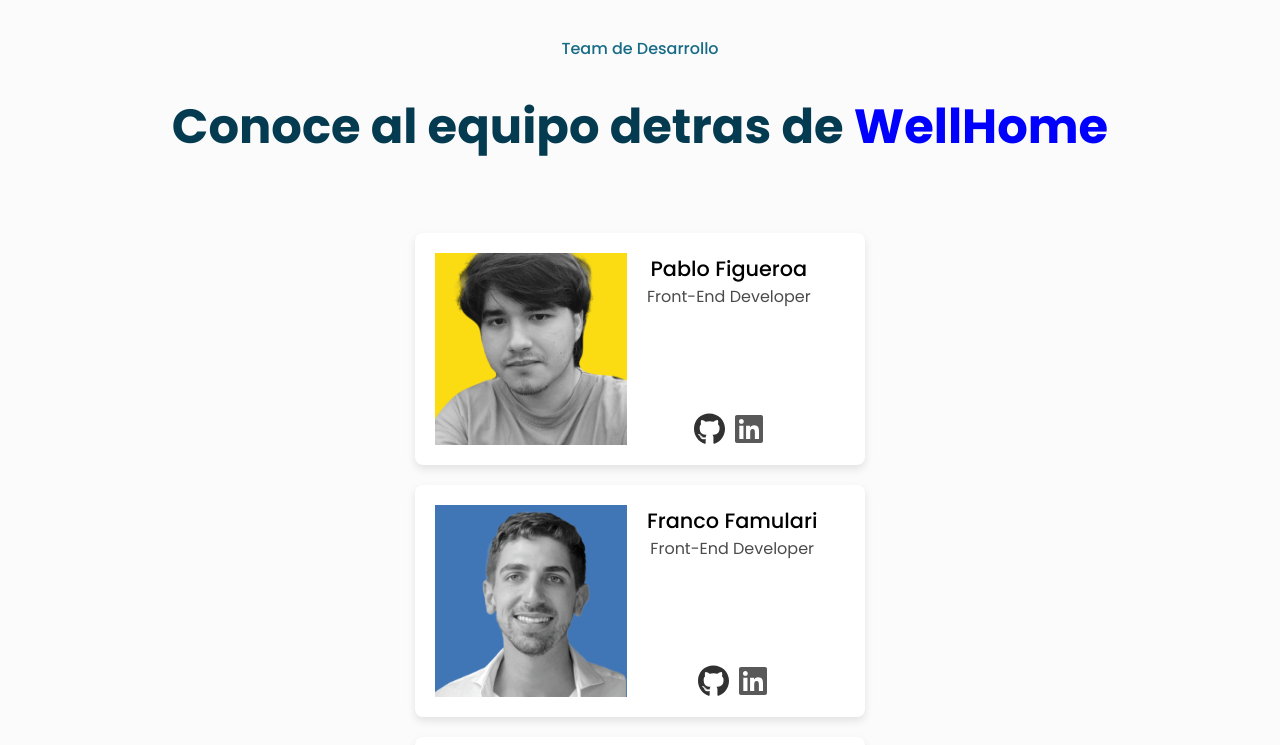
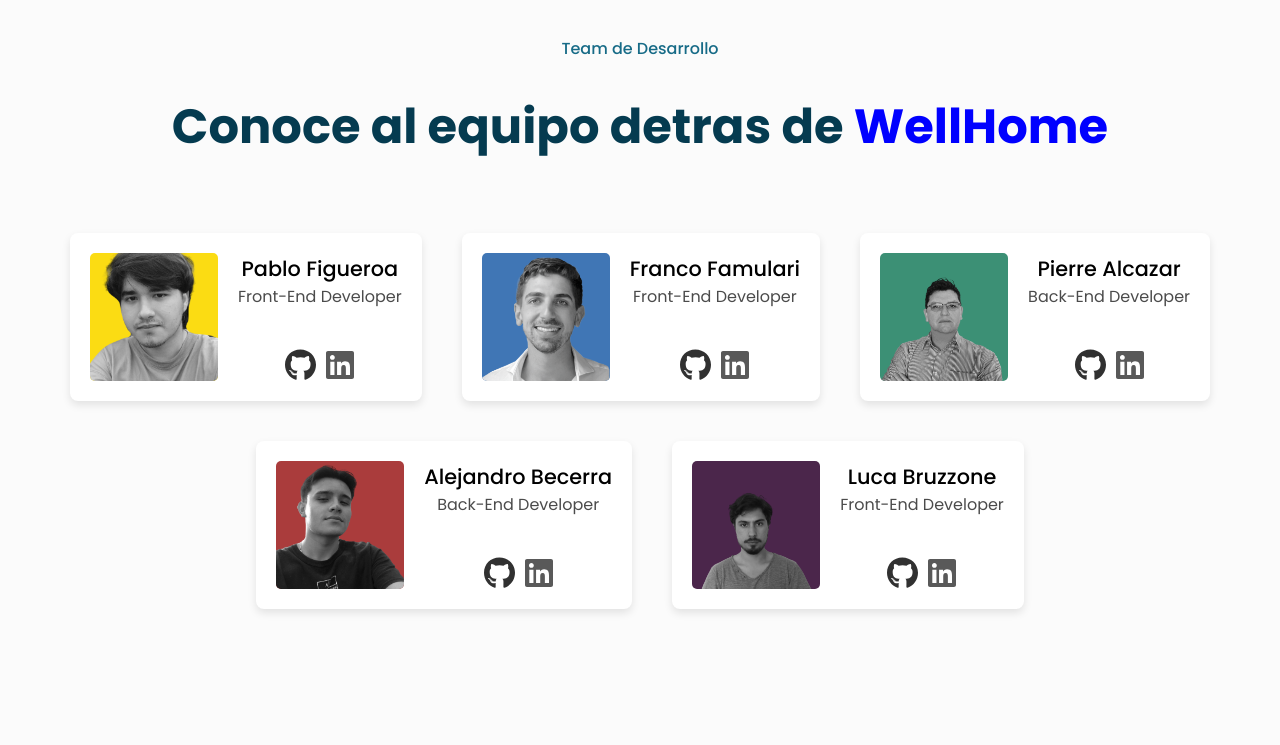
Before and after one commit to alej098/wellhome-web, a React (Vite) app: page /devs in a window 1280 px wide. Shown: the top 745 px of the page. Built offline with nearby package versions, Linux system fonts and the light colour scheme.

Commit message:
equipo de desarrollo

```diff
--- a/src/styles/views/_developers.scss
+++ b/src/styles/views/_developers.scss
@@ -4,12 +4,17 @@
     align-items: center;
 }
 .grid_container {
-    display: grid;
-    grid-template-columns: repeat(auto-fit, minmax(250px, 1fr));
-    gap: 20px;
+    // display: grid;
+    // grid-template-columns: repeat(auto-fit, minmax(320px, 1fr)); /* Cambia el mínimo a 320px */
+    // grid-template-rows: repeat(2, auto); /* Define 2 filas automáticas */
+    // gap: 20px;
+    display: flex;
+    flex-wrap: wrap;
+    justify-content: center;
+    gap: 2.5rem;
 }
 .dev_card {
-    width: 450px;
+    min-width: 300px;
     display: flex;
     background-color:#fff;
     gap: 20px;
@@ -44,49 +49,58 @@
 }
 .dev_img{
     position: relative;
-    width: 12rem;
-    height:12rem;
+    width: 8rem;
+    height:8rem;
     filter: grayscale(100%);
     z-index: 10;
     object-fit: cover;
+    border-radius: 5px;
 }
 .dev_img:hover{
     filter: grayscale(0%);
 }
 .yellow{
     position: absolute;
-    width: 12rem;
-    height:12rem;
+    width: 8rem;
+    height:8rem;
     background-color: #fbdc13;
     z-index: 1;
+    border-radius: 5px;
 }
 .blue{
     position: absolute;
-    width: 12rem;
-    height:12rem;
+    width: 8rem;
+    height:8rem;
     background-color: #4076b5;
     z-index: 1;
+    border-radius: 5px;
+
 }
 .green{
     position: absolute;
-    width: 12rem;
-    height:12rem;
+    width: 8rem;
+    height:8rem;
     background-color: #3c9075;
     z-index: 1;
+    border-radius: 5px;
 }
 .red{
     position: absolute;
-    width: 12rem;
-    height:12rem;
+    width: 8rem;
+    height:8rem;
     background-color: #aa3c3c;
     z-index: 1;
+    border-radius: 5px;
+
 }
 .violet{
     position: absolute;
-    width: 12rem;
-    height:12rem;
+    width: 8rem;
+    height:8rem;
     background-color: #4b264b;
     z-index: 1;
+    border-radius: 5px;
+
 }
 .dev_links{
     display: flex;
@@ -107,14 +121,14 @@
 .github:hover{
     filter: grayscale(0%);
 }
-@media (max-width: 768px) {
-    .grid-container {
-        grid-template-columns: repeat(auto-fit, minmax(200px, 1fr));
-    }
-}
+// @media (max-width: 992px) {
+//     .grid_container {
+//         grid-template-columns: repeat(2, minmax(320px, 1fr));
+//     }
+// }
 
-@media (max-width: 576px) {
-    .grid-container {
-        grid-template-columns: repeat(auto-fit, minmax(150px, 1fr));
-    }
-}
+// @media (max-width: 576px) {
+//     .grid_container {
+//         grid-template-columns: minmax(320px, 1fr);
+//     }
+// }
```
